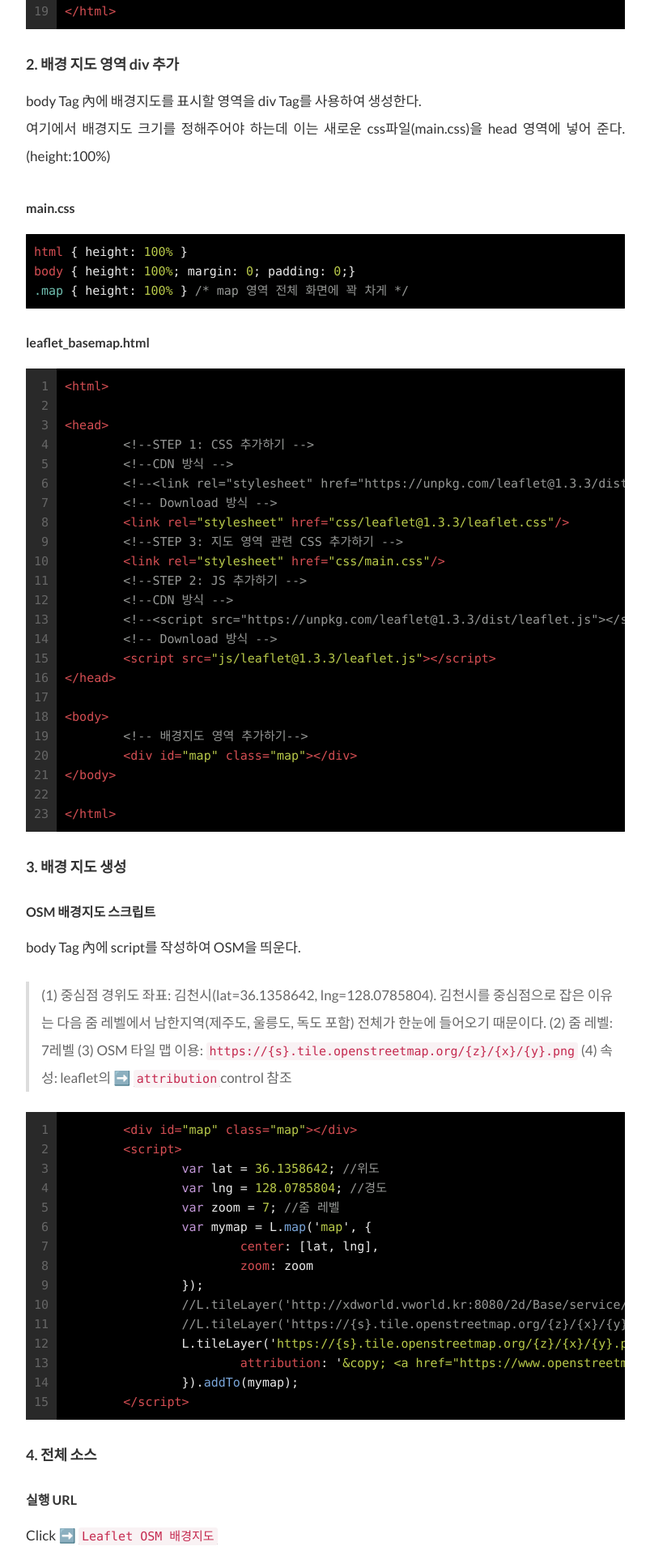
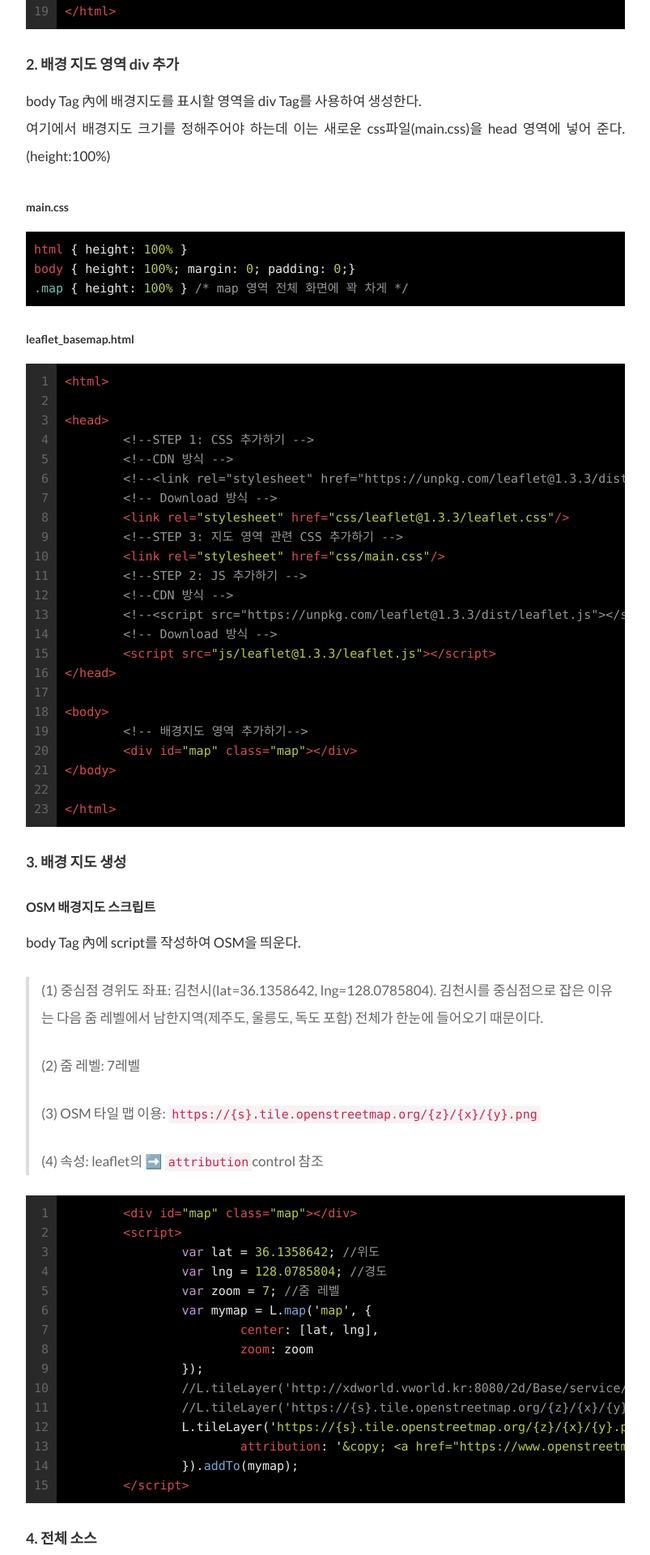
Before and after one commit to bbong95/bbong95.github.io, a Jekyll site: the page built from _posts/2018-07-25-Leaflet 맛보기 1탄.markdown, in a window 1280 px wide. Shown: the part 1774-3694 px from the top of the page at 81% size, without its empty margins (238-1041 px from the left). Built offline with Jekyll 4.4.1, drawn with Linux system fonts in a browser that asks for light colours; emoji names are drawn with the system emoji font; some web fonts are replaced; comment, search, counter and statistics services are not loaded.

Commit message:
목차 수정

````diff
--- a/_posts/2018-07-25-Leaflet 맛보기 1탄.markdown
+++ b/_posts/2018-07-25-Leaflet 맛보기 1탄.markdown
@@ -56,18 +56,20 @@
 </html>
 {% endhighlight %}
 
-
 ### 2. 배경 지도 영역 div 추가
 
 body Tag 內에 배경지도를 표시할 영역을 div Tag를 사용하여 생성한다.<br/>
 여기에서 배경지도 크기를 정해주어야 하는데 이는 새로운 css파일(main.css)을 head 영역에 넣어 준다.(height:100%)
-#### main.css
+
+##### main.css
 ```css
 html { height: 100% }
 body { height: 100%; margin: 0; padding: 0;}
 .map { height: 100% } /* map 영역 전체 화면에 꽉 차게 */
 ```
-#### leaflet_basemap.html
+
+##### leaflet_basemap.html
+
 {% highlight html linenos %}
 <html>
 
@@ -95,12 +97,16 @@
 {% endhighlight %}
 
 ### 3. 배경 지도 생성
+
 #### OSM 배경지도 스크립트
 
 body Tag 內에 script를 작성하여 OSM을 띄운다.
 > (1) 중심점 경위도 좌표: 김천시(lat=36.1358642, lng=128.0785804). 김천시를 중심점으로 잡은 이유는 다음 줌 레벨에서 남한지역(제주도, 울릉도, 독도 포함) 전체가 한눈에 들어오기 때문이다.
+>
 > (2) 줌 레벨: 7레벨
+>
 > (3) OSM 타일 맵 이용: `https://{s}.tile.openstreetmap.org/{z}/{x}/{y}.png`
+>
 > (4) 속성: leaflet의 :arrow_right: [`attribution`](https://leafletjs.com/reference-1.3.2.html#control-attribution-option){:target="_blank"}control 참조
 
 {% highlight html linenos %}
@@ -121,9 +127,10 @@
 	</script>
 {% endhighlight %}
 
+### 4. 전체 소스
 
-### 4. 전체 소스
 #### 실행 URL
+
 Click :arrow_right: [`Leaflet OSM 배경지도`](https://bbong95.github.io/leaflet.examples/leaflet_basemap.html){:target="_blank"}
 
 #### Gist에 소스 연동
````
